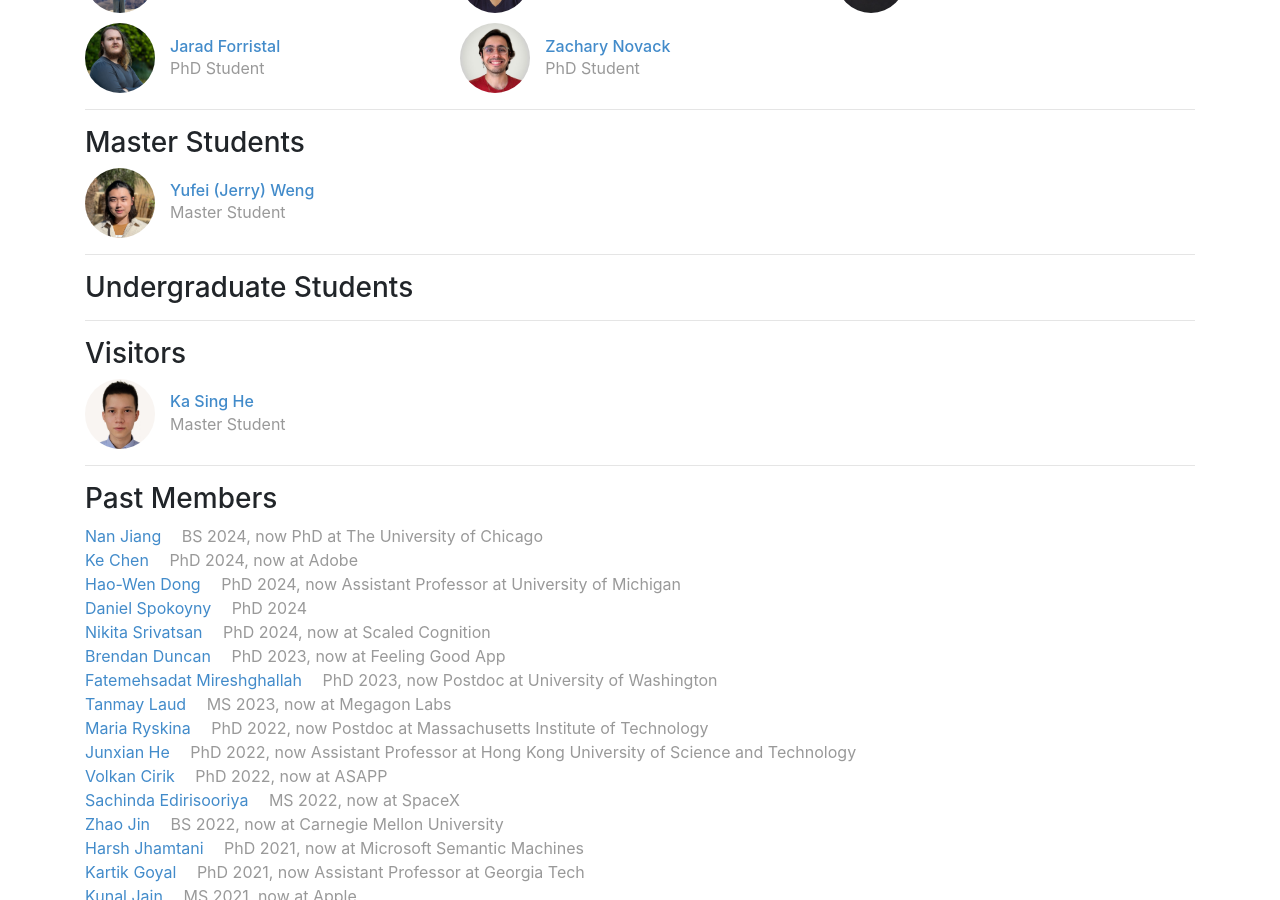
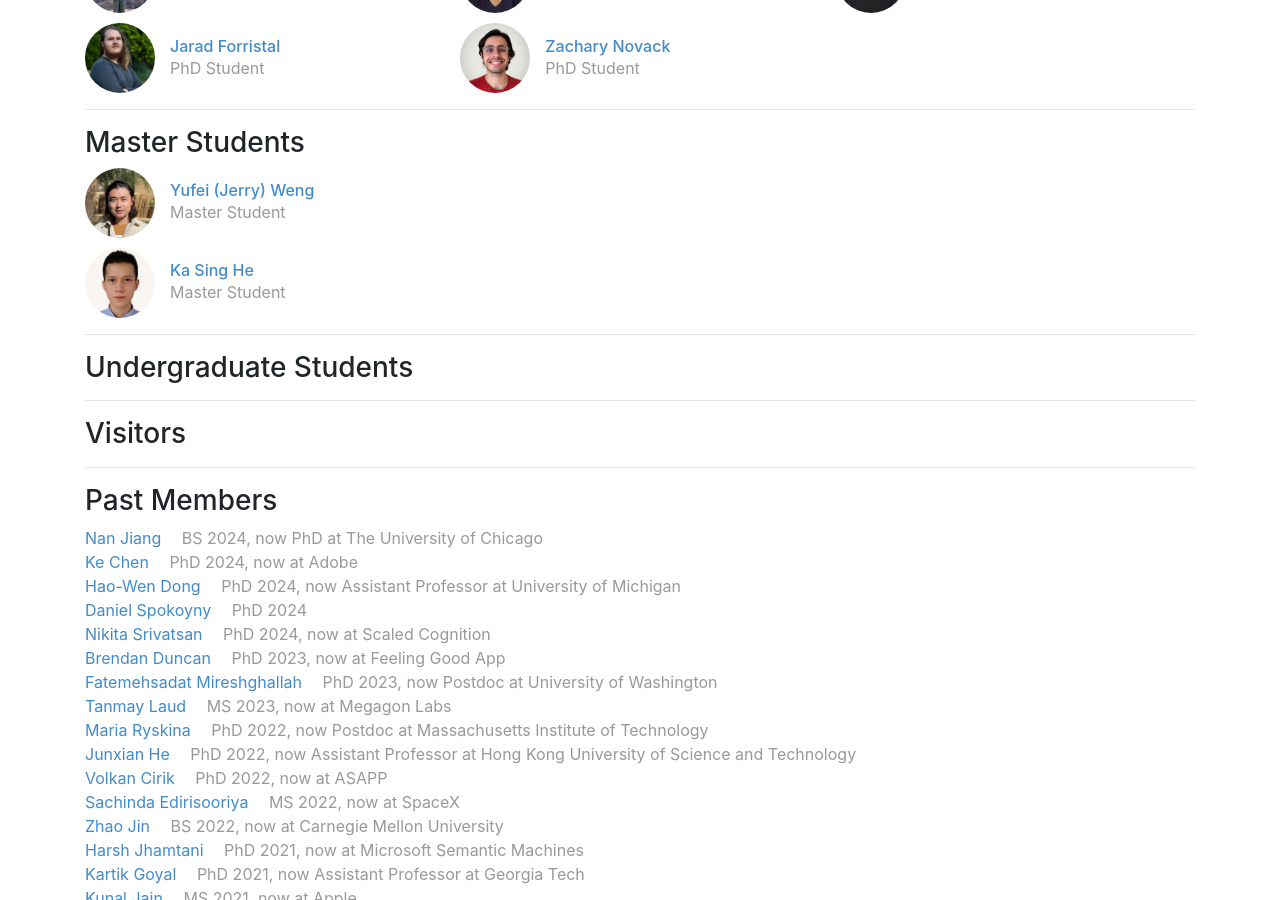
Before and after one commit to icebergnlp/icebergnlp.github.io, a Jekyll site: the page built from people.html, in a window 1280 px wide and 900 px high, scrolled down 492 px. Built offline with Jekyll 4.4.1, drawn with Linux system fonts in a browser that asks for light colours; part of the change alters nothing that is shown.

```diff
--- a/_data/people.yml
+++ b/_data/people.yml
@@ -79,7 +79,7 @@ yufei:
 kasing:
     display_name: Ka Sing He
     webpage: none
-    role: visitor
+    role: master
     image: /img/people/kasing.jpg
     bio: Master Student
 
@@ -87,8 +87,6 @@ kasing:
 # Undergrads (alphabetical order)
 
 # Visitors
-
-
 
 # Past members (reverse chronological order)
 
```
